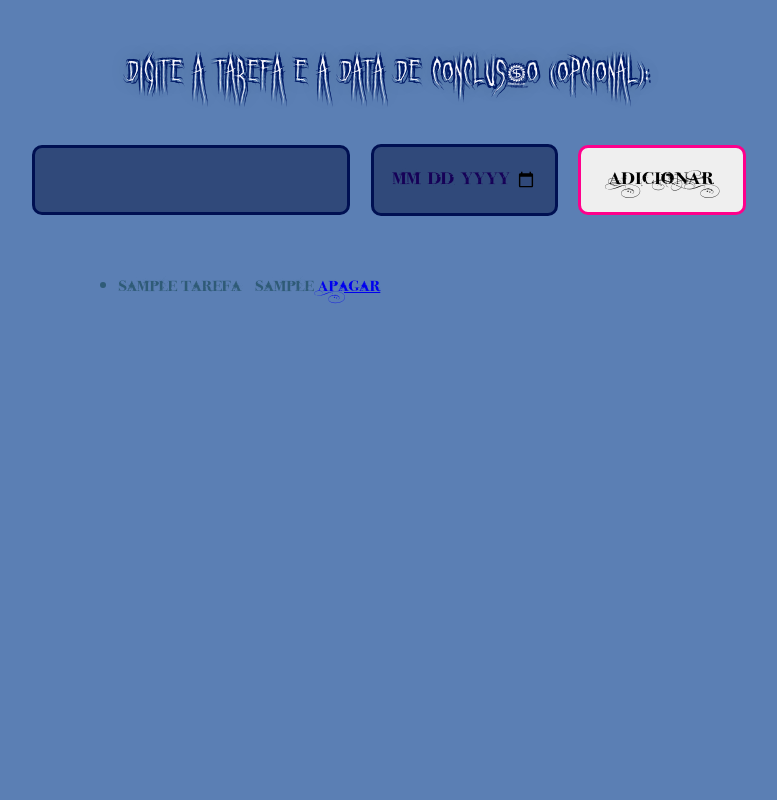
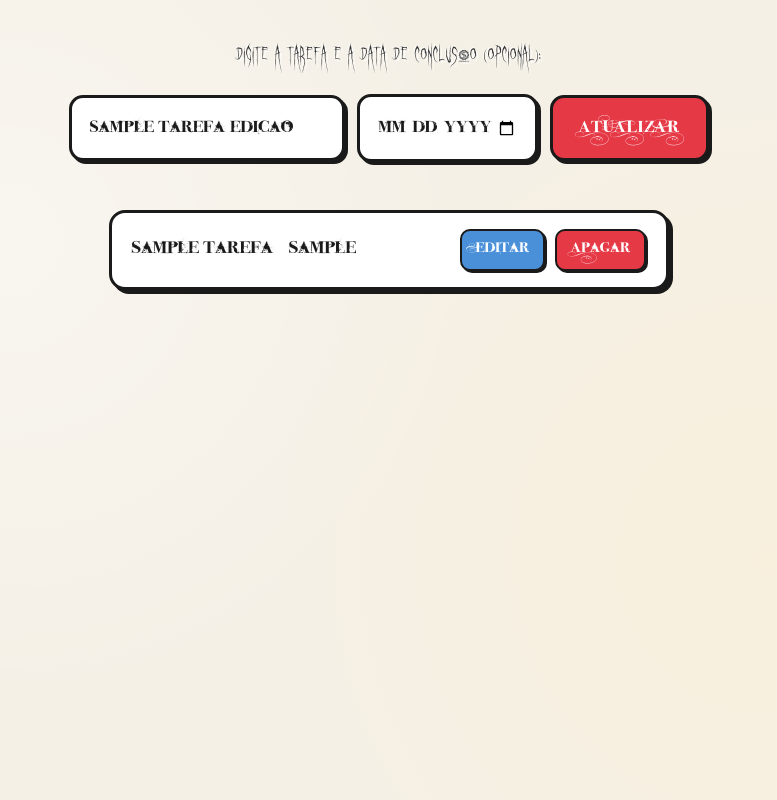
Before and after one commit to Alex8273829/tarefas_mvc, a Flask app: template src/tarefas/templates/base.html in a window 1280 px wide. Shown: the whole page, without its empty margins (251-1028 px from the left). Run offline with Flask 3, Linux system fonts and the light colour scheme; the template is opened without the code that fills it: most values are stand-ins (such as "Sample title", 1, 10 or a date in 2020).

Commit message:
feat: funcionalidade de editar separadamente uma tarefa

```diff
--- a/src/tarefas/app.py
+++ b/src/tarefas/app.py
@@ -3,25 +3,22 @@ from flask import Flask, redirect, render_template, request, url_for
 from tarefas.models.database import init_db
 from tarefas.models.tarefa import Tarefa
 
-app = Flask (__name__)
+app = Flask(__name__)
 
 with app.app_context():
     init_db()
 
 @app.route('/test')
 def test():
-    return 'servidor online!'
+    return 'Servidor online!'
 
 @app.route('/', methods=['GET', 'POST'])
 def home():
-
     if request.method == 'POST':
-        titulo_form = request.form['tituloTarefa'] # casa com o nome do input no form
-        data_conclusao_form = request.form['dataConclusao'] #casa com o nome do input no form
+        titulo_form = request.form['tituloTarefa']
+        data_conclusao_form = request.form['dataConclusao']
 
         data_corrigida = data_conclusao_form or None
-        # 'or' nesse caso é um operador de coalescência -> retorna o
-        # primeiro valor válido
 
         # Instanciamos uma nova tarefa com os dados recebidos do form
         tarefa = Tarefa(titulo=titulo_form, data_conclusao=data_corrigida)
@@ -35,15 +32,36 @@ def home():
 
     return render_template(
         'base.html',
-        titulo_da_pagina='Lista de tarefas do Elder',
-        tarefas_da_pagina = tarefas
-        )
+        titulo_da_pagina='Minha lista de tarefas',
+        tarefas_da_pagina=tarefas
+    )
 
-#Crie uma nova funcionalidade para apagar cada uma das tarefas cadastradas
 @app.route('/delete/<int:id>')
 def apagar_id_especificado(id):
     Tarefa.apagarTarefa(id)
     return redirect(url_for('home'))
 
+@app.route('/edit/<int:id>', methods=['GET', 'POST'])
+def editar_tarefa(id):
+    if request.method == 'POST':
+        titulo_form = request.form['tituloTarefa']
+        data_conclusao_form = request.form['dataConclusao']
+        data_corrigida = data_conclusao_form or None
+
+        tarefa = Tarefa(titulo=titulo_form, id=id, data_conclusao=data_corrigida)
+        tarefa.atualizarTarefa()
+
+        return redirect(url_for('home'))
+
+    tarefas = Tarefa.listarTarefas()
+    tarefa_selecionada = Tarefa.carregarTarefa(id)
+
+    return render_template(
+        'base.html',
+        titulo_da_pagina='Editar tarefa',
+        tarefas_da_pagina=tarefas,
+        tarefa_edicao=tarefa_selecionada
+    )
+
 if __name__ == '__main__':
     app.run()
--- a/src/tarefas/static/style.css
+++ b/src/tarefas/static/style.css
@@ -1,3 +1,4 @@
+/* ===== Fontes ===== */
 @font-face {
     font-family: 'Ghastly Panic';
     src: url('fonts/GhastlyPanic.ttf') format('truetype');
@@ -14,6 +15,7 @@
     font-display: swap;
 }
 
+/* ===== Reset e base ===== */
 * {
     margin: 0;
     padding: 0;
@@ -21,142 +23,222 @@
 }
 
 body {
-    font-family: 'Inked God', sans-serif;
-    background-color: #5b7fb4;
+    font-family: 'Inked God', 'Comic Sans MS', 'Chalkboard SE', cursive, sans-serif;
+    background-color: #f5f0e6; /* tom de papel antigo / fundo de HQ */
+    background-image:
+        radial-gradient(circle at 20% 30%, rgba(255, 255, 255, 0.4) 0%, transparent 40%),
+        radial-gradient(circle at 80% 70%, rgba(255, 240, 200, 0.3) 0%, transparent 45%);
     min-height: 100vh;
-    padding: 50px 20px 80px;
-    color: #2f5b77;
+    padding: 40px 20px 80px;
+    color: #1a1a1a;
     display: flex;
     flex-direction: column;
     align-items: center;
+    line-height: 1.4;
 }
 
-h1 {
-    font-family: 'Ghastly Panic', cursive;
-    font-size: 2.4rem;
+/* ===== Título ===== */
+h1, h2 {
+    font-family: 'Ghastly Panic', 'Comic Sans MS', cursive;
+    font-size: 2.1rem;
     font-weight: normal;
-    color: #f9f8fe;
+    color: #1a1a1a;
     text-align: center;
+    margin-bottom: 28px;
+    letter-spacing: 1px;
+    text-shadow:
+        2px 2px 0 #ffffff,
+        -1px -1px 0 #ffffff;
+}
+
+h2 {
+    font-size: 1.45rem;
+    max-width: 520px;
+    margin-bottom: 22px;
+    color: #333;
+}
+
+/* ===== Formulário ===== */
+form {
+    display: flex;
+    flex-wrap: wrap;
+    justify-content: center;
+    align-items: center;
+    gap: 12px;
     margin-bottom: 36px;
-    letter-spacing: 2px;
-    line-height: 1.3;
-
-    text-shadow:
-        3px 3px 0 #001a66,
-        -2px -2px 0 #001a66,
-        2px -2px 0 #001a66,
-        -2px 2px 0 #001a66,
-        0 0 18px rgba(0, 0, 0, 0.35);
+    max-width: 640px;
+    width: 100%;
 }
 
 input[type="text"],
 input[type="date"] {
-    font-family: 'Inked God', sans-serif;
-    font-size: 1.15rem;
-    padding: 14px 18px;
-    border: 3px solid #001052;
-    border-radius: 10px;
-    background-color: #30497a;
-    color: #160057;
+    font-family: 'Inked God', 'Comic Sans MS', cursive, sans-serif;
+    font-size: 1.1rem;
+    padding: 13px 18px;
+    border: 3px solid #1a1a1a;
+    border-radius: 14px;
+    background-color: #ffffff;
+    color: #1a1a1a;
     outline: none;
-    margin: 8px;
-    transition: background-color 0.2s, border-color 0.2s, transform 0.15s;
+    transition: transform 0.15s ease, box-shadow 0.15s ease, background-color 0.15s ease;
+    box-shadow: 3px 3px 0 #1a1a1a;
+}
+
+input[type="text"] {
+    min-width: 260px;
+    flex: 1 1 260px;
 }
 
 input[type="text"]::placeholder {
-    color: #103459;
+    color: #888;
 }
 
 input[type="text"]:focus,
 input[type="date"]:focus {
-    background-color: #0033aa;
-    border-color: #99e6ff;
-    transform: scale(1.02);
+    background-color: #fffdf5;
+    transform: translateY(-2px);
+    box-shadow: 4px 4px 0 #1a1a1a;
 }
 
-input[type="text"] {
-    min-width: 280px;
+/* ===== Botão principal ===== */
+button[type="submit"] {
+    font-family: 'Inked God', 'Comic Sans MS', cursive, sans-serif;
+    font-size: 1.1rem;
+    padding: 13px 26px;
+    border: 3px solid #1a1a1a;
+    border-radius: 14px;
+    background-color: #e63946; /* vermelho da casinha do Snoopy */
+    color: #ffffff;
+    cursor: pointer;
+    text-transform: uppercase;
+    letter-spacing: 1px;
+    box-shadow: 3px 3px 0 #1a1a1a;
+    transition: transform 0.15s ease, box-shadow 0.15s ease, background-color 0.15s ease;
 }
 
-button {
-    font-family: 'Inked God', sans-serif;
-    font-size: 1.15rem;
-    padding: 14px 28px;
-    margin: 8px;
-    border: 3px solid #ff008c;
-    border-radius: 10px;
-    cursor: pointer;
-    transition: transform 0.15s, background-color 0.2s, box-shadow 0.2s;
-    text-transform: uppercase;
-    letter-spacing: 1px;
+button[type="submit"]:hover {
+    background-color: #ff4d5a;
+    transform: translateY(-3px);
+    box-shadow: 5px 5px 0 #1a1a1a;
 }
 
-button[onclick="adicionarTarefa()"] {
-    background-color: #ff0080;
-    color: #49012e;
-    box-shadow: 0 6px 0 #63034e;
+button[type="submit"]:active {
+    transform: translateY(1px);
+    box-shadow: 2px 2px 0 #1a1a1a;
 }
 
-button[onclick="adicionarTarefa()"]:hover {
-    background-color: #e6f2ff;
-    transform: translateY(-3px);
-    box-shadow: 0 9px 0 #003399;
-}
-
-button[onclick="adicionarTarefa()"]:active {
-    transform: translateY(2px);
-    box-shadow: 0 2px 0 #003399;
-}
-
+/* ===== Lista de tarefas ===== */
 #listaTarefas {
-    margin-top: 48px;
+    list-style: none;
+    margin-top: 12px;
     width: 100%;
-    max-width: 540px;
+    max-width: 560px;
     display: flex;
     flex-direction: column;
     gap: 14px;
 }
 
-#listaTarefas > div {
-    background-color: #001a4d;
-    border: 3px solid #ffffff;
-    border-radius: 12px;
+#listaTarefas li {
+    background-color: #ffffff;
+    border: 3px solid #1a1a1a;
+    border-radius: 16px;
     padding: 16px 20px;
     display: flex;
     align-items: center;
     justify-content: space-between;
-    gap: 14px;
-    color: #ffffff;
-    font-family: 'Inked God', sans-serif;
+    gap: 16px;
+    color: #1a1a1a;
     font-size: 1.15rem;
-    box-shadow: 0 6px 0 #000d26;
-    transition: transform 0.15s, box-shadow 0.15s;
+    box-shadow: 4px 4px 0 #1a1a1a;
+    transition: transform 0.15s ease, box-shadow 0.15s ease;
 }
 
-#listaTarefas > div:hover {
+#listaTarefas li:hover {
     transform: translateY(-3px);
-    box-shadow: 0 9px 0 #000d26;
+    box-shadow: 6px 6px 0 #1a1a1a;
 }
 
-#listaTarefas button {
-    font-family: 'Inked God', sans-serif;
-    background-color: #ff3366;
-    color: #ffffff;
-    border: 2px solid #ffffff;
-    padding: 9px 16px;
-    border-radius: 8px;
-    font-size: 1rem;
-    text-transform: none;
-    letter-spacing: 0;
-    box-shadow: 0 4px 0 #990033;
+#listaTarefas li span {
+    flex: 1;
+    word-break: break-word;
 }
 
-#listaTarefas button:hover {
-    background-color: #ff4d7a;
-    transform: scale(1.07);
+/* ===== Ações (Editar / Apagar) ===== */
+.acoes-tarefa {
+    display: flex;
+    gap: 10px;
+    flex-shrink: 0;
 }
 
-#listaTarefas button:active {
-    transform: scale(0.96) translateY(2px);
-    box-shadow: 0 2px 0 #990033;
+.acoes-tarefa a {
+    font-family: 'Inked God', 'Comic Sans MS', cursive, sans-serif;
+    font-size: 0.95rem;
+    text-decoration: none;
+    padding: 8px 14px;
+    border: 2.5px solid #1a1a1a;
+    border-radius: 10px;
+    color: #ffffff;
+    transition: transform 0.12s ease, box-shadow 0.12s ease, background-color 0.12s ease;
+    box-shadow: 2px 2px 0 #1a1a1a;
 }
+
+/* Editar – azul suave (céu) */
+.acoes-tarefa a[href*="edit"] {
+    background-color: #4a90d9;
+}
+
+.acoes-tarefa a[href*="edit"]:hover {
+    background-color: #5ba0e8;
+    transform: translateY(-2px);
+    box-shadow: 3px 3px 0 #1a1a1a;
+}
+
+/* Apagar – vermelho */
+.acoes-tarefa a[href*="delete"] {
+    background-color: #e63946;
+}
+
+.acoes-tarefa a[href*="delete"]:hover {
+    background-color: #ff4d5a;
+    transform: translateY(-2px);
+    box-shadow: 3px 3px 0 #1a1a1a;
+}
+
+.acoes-tarefa a:active {
+    transform: translateY(1px);
+    box-shadow: 1px 1px 0 #1a1a1a;
+}
+
+/* ===== Responsivo ===== */
+@media (max-width: 560px) {
+    body {
+        padding: 28px 14px 60px;
+    }
+
+    h1, h2 {
+        font-size: 1.6rem;
+    }
+
+    form {
+        flex-direction: column;
+        align-items: stretch;
+    }
+
+    input[type="text"],
+    input[type="date"],
+    button[type="submit"] {
+        width: 100%;
+        min-width: 0;
+    }
+
+    #listaTarefas li {
+        flex-direction: column;
+        align-items: flex-start;
+        gap: 12px;
+    }
+
+    .acoes-tarefa {
+        width: 100%;
+        justify-content: flex-end;
+    }
+}
--- a/src/tarefas/templates/base.html
+++ b/src/tarefas/templates/base.html
@@ -1,26 +1,28 @@
 <!DOCTYPE html>
-<html lang="pt-br">
+<html lang="pt-BR">
 <head>
     <meta charset="UTF-8">
     <meta name="viewport" content="width=device-width, initial-scale=1.0">
-    <title>{{  titulo_da_pagina  }}</title>
+    <title>{{ titulo_da_pagina }}</title>
     <link rel="stylesheet" href="{{ url_for('static', filename='style.css') }}">
 </head>
 <body>
-    <h1>Digite a tarefa e a data de conclusão (opcional): </h1>
+    <h2>Digite a tarefa e a data de conclusão (opcional):</h2>
 
-    <form method="POST"> <!--seleciona o método HTTP -->
-        <input type="text" id="tituloTarefa" name="tituloTarefa">
-        <input type="date" id="dataConclusao" name="dataConclusao">
-        <button type="submit">Adicionar</button>
+    <form method="POST">
+        <input type="text" id="tituloTarefa" name="tituloTarefa" placeholder="O que precisa ser feito?" value="{{ tarefa_edicao.titulo if tarefa_edicao else '' }}" required>
+        <input type="date" id="dataConclusao" name="dataConclusao" value="{{ tarefa_edicao.data_conclusao if tarefa_edicao else '' }}">
+        <button type="submit">{{ 'Atualizar' if tarefa_edicao else 'Adicionar' }}</button>
     </form>
-    <!-- <output id="listaTarefas">Nenhum tarefa cadastrada</output> -->
 
     <ul id="listaTarefas">
         {% for tarefa in tarefas_da_pagina %}
             <li>
-                {{ tarefa.titulo_tarefa }} - {{  tarefa.data_conclusao  }}
-                <a href="{{ url_for('apagar_id_especificado', id=tarefa.id_tarefa) }}">Apagar</a> <!-- crie um link para a rota de apagar este ID -->
+                <span>{{ tarefa.titulo_tarefa }} - {{ tarefa.data_conclusao }}</span>
+                <div class="acoes-tarefa">
+                    <a href="{{ url_for('editar_tarefa', id=tarefa.id_tarefa) }}">Editar</a>
+                    <a href="{{ url_for('apagar_id_especificado', id=tarefa.id_tarefa) }}">Apagar</a>
+                </div>
             </li>
         {% endfor %}
     </ul>
```
Also changed, not shown: src/tarefas/models/tarefa.py (+43 -13 lines).
